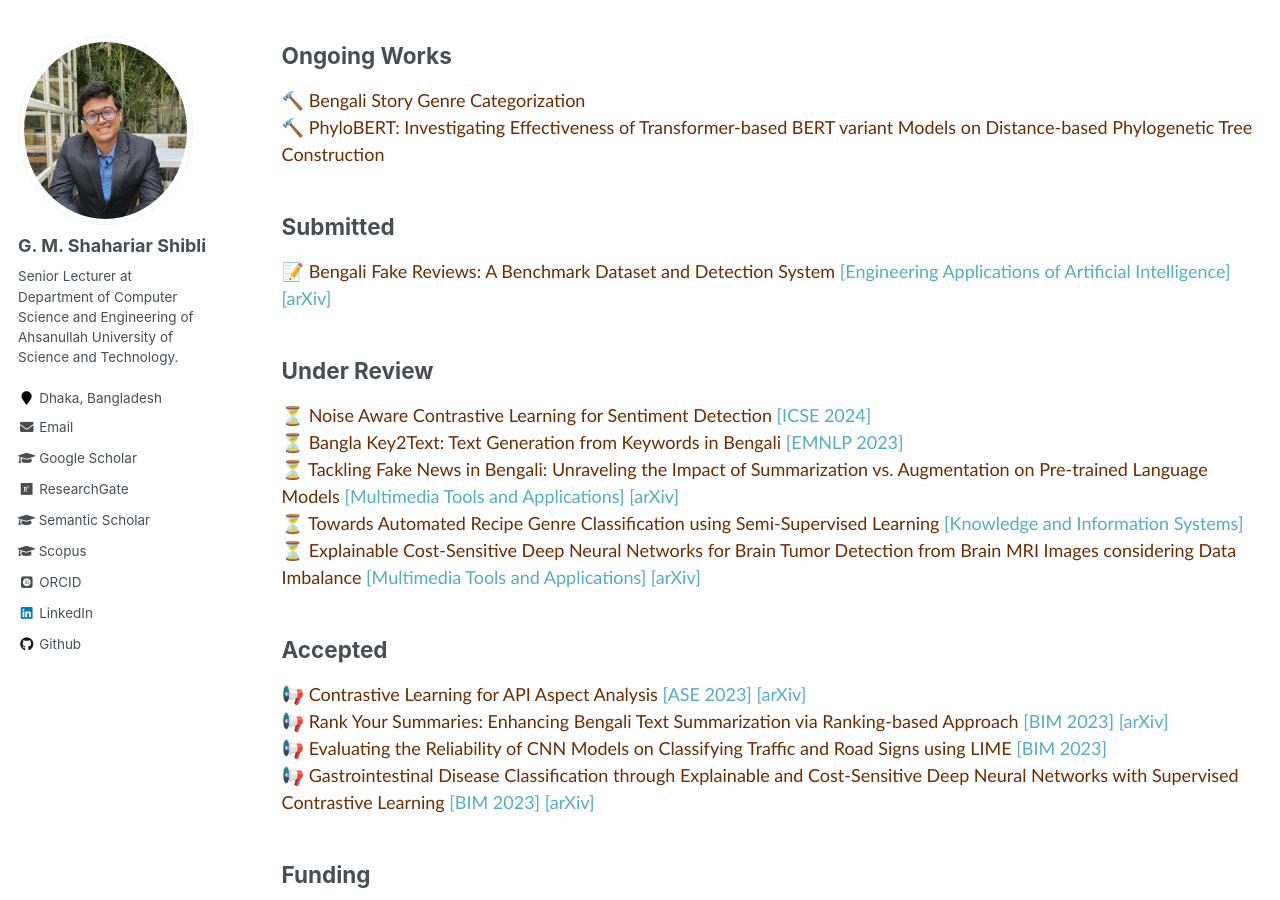
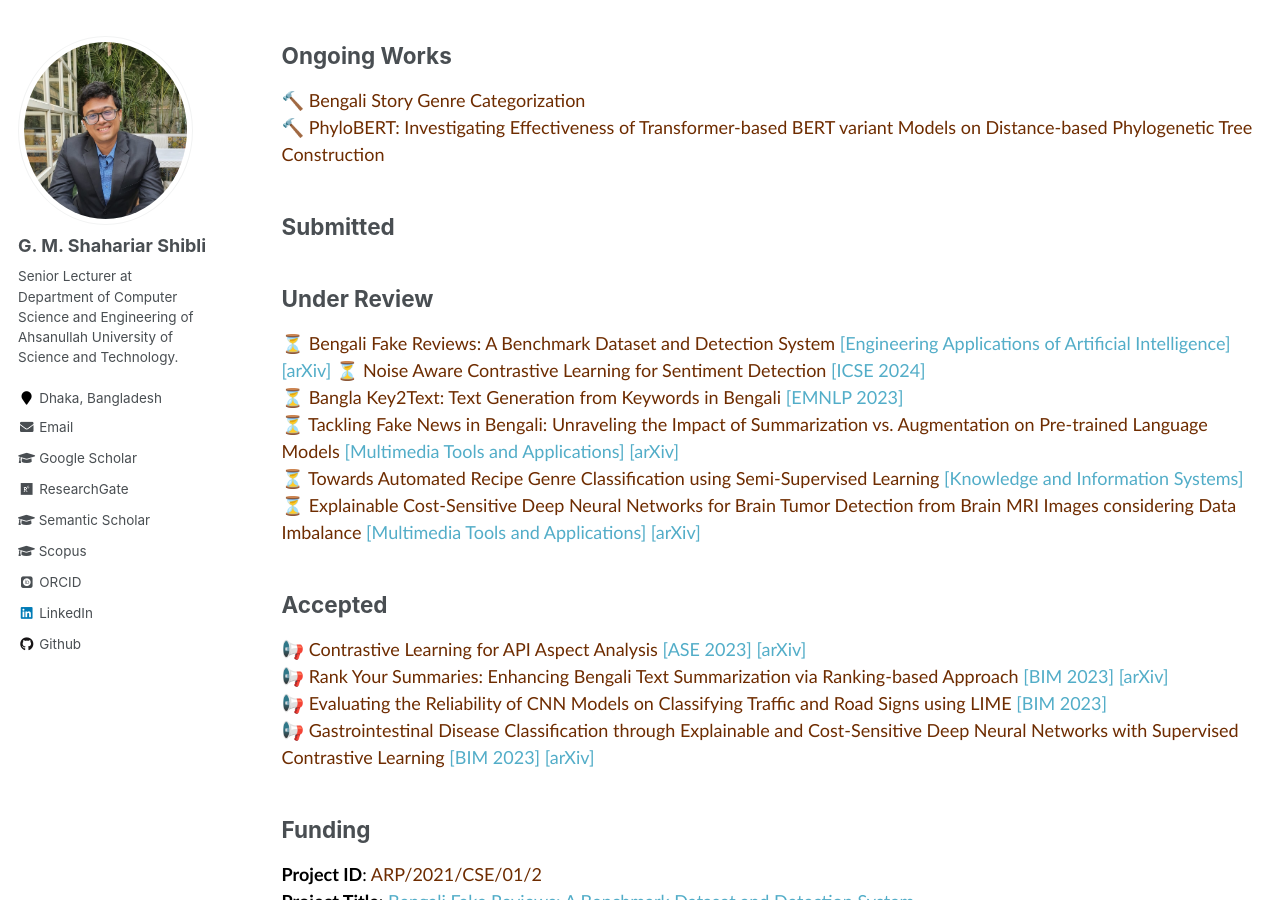
Before and after one commit to shahariar-shibli/shahariar-shibli.github.io, a Jekyll site: the page built from _pages/research.md, in a window 1280 px wide and 900 px high, scrolled down 383 px. Built offline with Jekyll 4.4.1, drawn with Linux system fonts in a browser that asks for light colours; some web fonts are replaced.

Commit message:
Update research.md

```diff
--- a/_pages/research.md
+++ b/_pages/research.md
@@ -28,12 +28,15 @@ author_profile: true
 </span>
 
 ## Submitted
+<!---
 <span style="font-family:Trebuchet MS;">
-📝 <span style="color:#6E2C00">Bengali Fake Reviews: A Benchmark Dataset and Detection System</span> [[Engineering Applications of Artificial Intelligence]](https://www.sciencedirect.com/journal/engineering-applications-of-artificial-intelligence) [[arXiv]](https://arxiv.org/pdf/2308.01987.pdf)
+📝
 </span>
+--->
 
 ## Under Review
 <span style="font-family:Trebuchet MS;">
+⏳ <span style="color:#6E2C00">Bengali Fake Reviews: A Benchmark Dataset and Detection System</span> [[Engineering Applications of Artificial Intelligence]](https://www.sciencedirect.com/journal/engineering-applications-of-artificial-intelligence) [[arXiv]](https://arxiv.org/pdf/2308.01987.pdf)
 ⏳ <span style="color:#6E2C00">Noise Aware Contrastive Learning for Sentiment Detection</span> [[ICSE 2024]](https://conf.researchr.org/home/icse-2024)<br/>
 ⏳ <span style="color:#6E2C00">Bangla Key2Text: Text Generation from Keywords in Bengali</span> [[EMNLP 2023]](https://2023.emnlp.org/)<br/>
 ⏳ <span style="color:#6E2C00">Tackling Fake News in Bengali: Unraveling the Impact of Summarization vs. Augmentation on Pre-trained Language Models</span> [[Multimedia Tools and Applications]](https://www.springer.com/journal/11042) [[arXiv]](https://arxiv.org/pdf/2307.06979.pdf)<br/>
```
